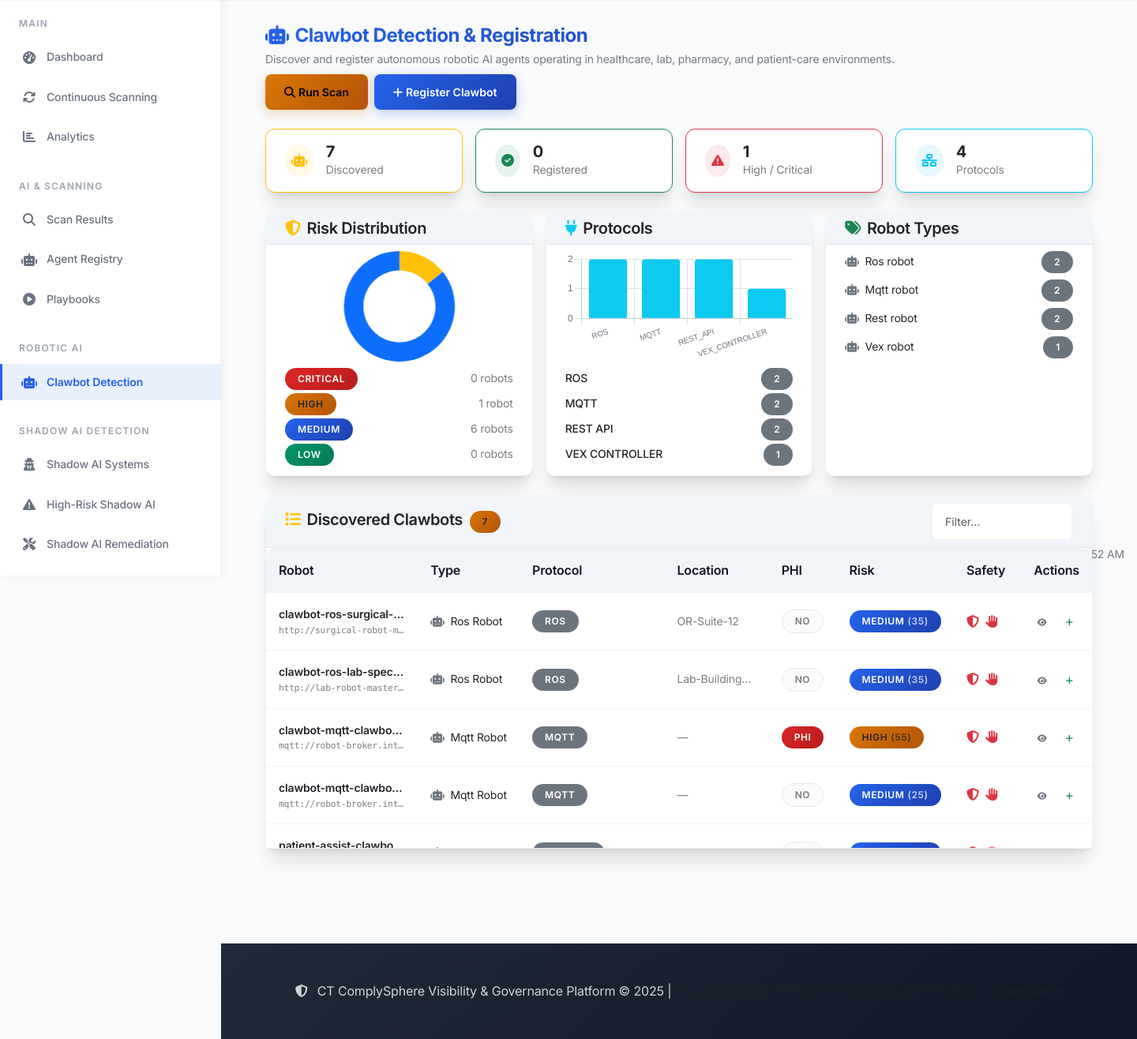
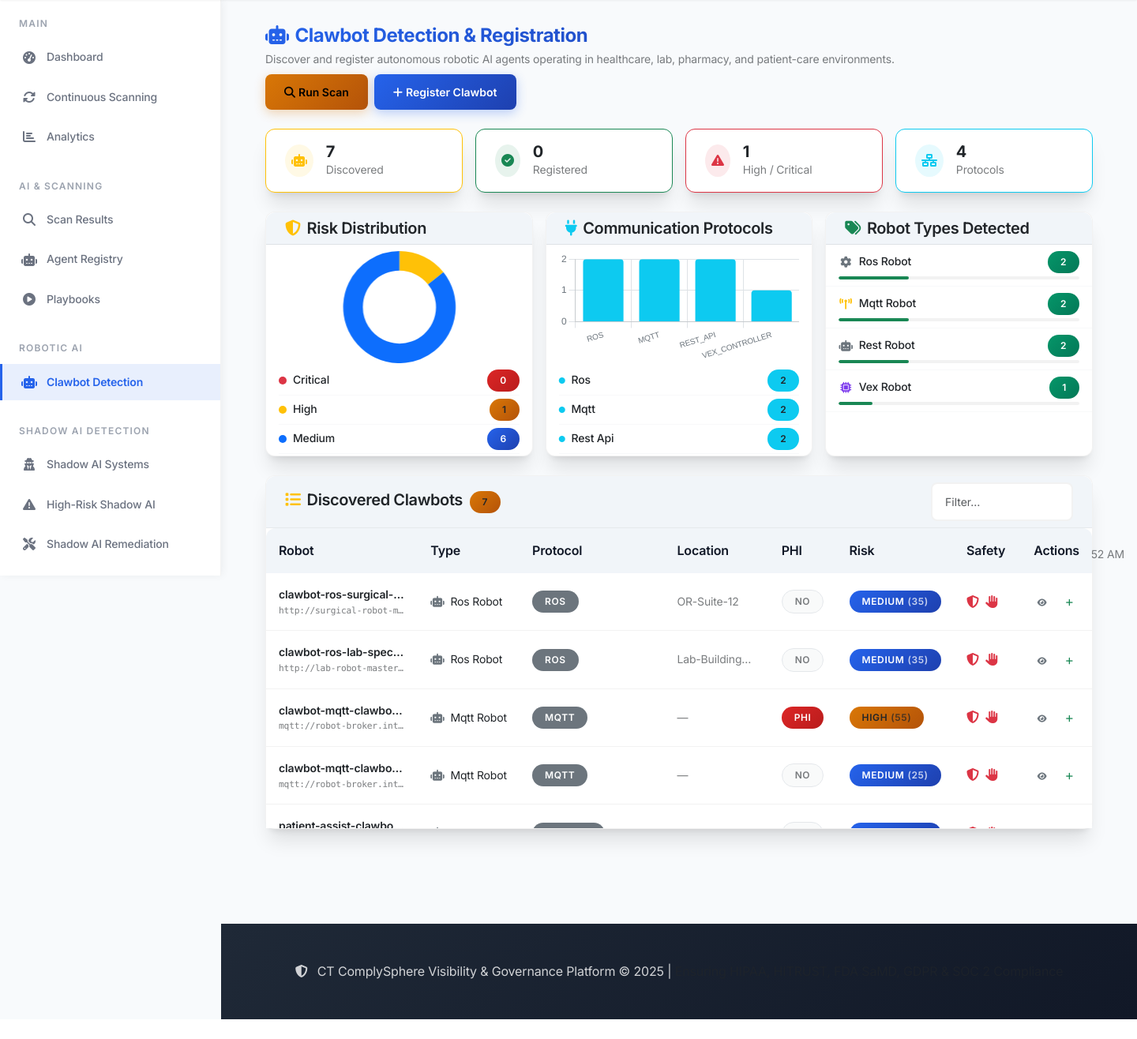
Before and after one commit to atulmishra84/CTComlySphere, a Flask app: page /clawbots in a window 1440 px wide. Shown: the part 71-1387 px from the top of the page at 79% size. After the commit the page ends 1362 px from the top, so only its background shows below. Run offline with Flask 3, Linux system fonts and the light colour scheme; some libraries are stand-ins or nearby versions.

Commit message:
Improve layout and styling of robot summary cards
Update `templates/clawbots.html` to redesign the Risk Distribution, Communication Protocols, and Robot Types Detected cards with fixed heights, improved chart/list ratios, and better visual styling.

Replit-Commit-Author: Agent
Replit-Commit-Session-Id: 438eae9b-95fa-4f5e-b33f-e2d388b30e4d
Replit-Commit-Checkpoint-Type: full_checkpoint
Replit-Commit-Event-Id: 4a8d58f9-94f1-448b-a4b0-2f9049de8ac8
Replit-Commit-Screenshot-Url: https://storage.googleapis.com/screenshot-production-us-central1/ca717978-62a6-4a7b-91da-8ab3a24c5b99/438eae9b-95fa-4f5e-b33f-e2d388b30e4d/MuadbXP
Replit-Helium-Checkpoint-Created: true

```diff
--- a/templates/clawbots.html
+++ b/templates/clawbots.html
@@ -91,29 +91,40 @@
         </div>
     </div>
 
-    <!-- Charts + Types row — side by side, compact -->
+    <!-- Charts + Types row — fixed-height, consistent cards -->
     <div class="row g-3 mb-4">
+
         <!-- Risk Distribution -->
-        <div class="col-lg-4">
-            <div class="card h-100">
-                <div class="card-header py-2">
+        <div class="col-md-4">
+            <div class="card" style="height:310px;">
+                <div class="card-header py-2 border-bottom">
                     <h6 class="card-title fw-semibold mb-0 small">
                         <i class="fas fa-shield-alt text-warning me-2"></i>Risk Distribution
                     </h6>
                 </div>
-                <div class="card-body py-2">
-                    <div style="height:140px;">
-                        <canvas id="riskChart"></canvas>
+                <div class="card-body d-flex flex-column p-0" style="overflow:hidden;">
+                    <div class="px-3 pt-2" style="height:150px;flex-shrink:0;">
+                        <canvas id="riskChart" style="display:block;width:100%;height:100%;"></canvas>
                     </div>
-                    <div class="mt-2">
+                    <div class="px-3 pb-2 pt-1" style="flex:1;overflow-y:auto;">
                         {% for level, count in risk_summary.items() %}
-                        <div class="d-flex justify-content-between align-items-center mb-1">
+                        <div class="d-flex justify-content-between align-items-center py-1 border-bottom border-light">
+                            <div class="d-flex align-items-center gap-2">
+                                <span class="rounded-circle d-inline-block flex-shrink-0"
+                                    style="width:10px;height:10px;background:
+                                    {% if level == 'CRITICAL' %}#dc3545
+                                    {% elif level == 'HIGH' %}#ffc107
+                                    {% elif level == 'MEDIUM' %}#0d6efd
+                                    {% else %}#198754{% endif %};"></span>
+                                <span class="small fw-medium">{{ level | capitalize }}</span>
+                            </div>
                             <span class="badge
                                 {% if level == 'CRITICAL' %}bg-danger
                                 {% elif level == 'HIGH' %}bg-warning text-dark
                                 {% elif level == 'MEDIUM' %}bg-primary
-                                {% else %}bg-success{% endif %}">{{ level }}</span>
-                            <span class="text-muted small">{{ count }} robot{{ 's' if count != 1 else '' }}</span>
+                                {% else %}bg-success{% endif %}">
+                                {{ count }}
+                            </span>
                         </div>
                         {% endfor %}
                     </div>
@@ -121,64 +132,91 @@
             </div>
         </div>
 
-        <!-- Protocol Breakdown -->
-        <div class="col-lg-4">
-            <div class="card h-100">
-                <div class="card-header py-2">
+        <!-- Communication Protocols -->
+        <div class="col-md-4">
+            <div class="card" style="height:310px;">
+                <div class="card-header py-2 border-bottom">
                     <h6 class="card-title fw-semibold mb-0 small">
-                        <i class="fas fa-plug text-info me-2"></i>Protocols
+                        <i class="fas fa-plug text-info me-2"></i>Communication Protocols
                     </h6>
                 </div>
-                <div class="card-body py-2">
+                <div class="card-body d-flex flex-column p-0" style="overflow:hidden;">
                     {% if protocol_counts %}
-                    <div style="height:140px;">
-                        <canvas id="protocolChart"></canvas>
+                    <div class="px-3 pt-2" style="height:150px;flex-shrink:0;">
+                        <canvas id="protocolChart" style="display:block;width:100%;height:100%;"></canvas>
                     </div>
-                    <div class="mt-2">
+                    <div class="px-3 pb-2 pt-1" style="flex:1;overflow-y:auto;">
                         {% for proto, count in protocol_counts.items() %}
-                        <div class="d-flex justify-content-between align-items-center mb-1">
-                            <span class="small fw-medium">{{ proto.replace('_', ' ').upper() }}</span>
-                            <span class="badge bg-secondary">{{ count }}</span>
+                        <div class="d-flex justify-content-between align-items-center py-1 border-bottom border-light">
+                            <div class="d-flex align-items-center gap-2">
+                                <i class="fas fa-circle text-info" style="font-size:0.5rem;"></i>
+                                <span class="small fw-medium">{{ proto.replace('_', ' ').title() }}</span>
+                            </div>
+                            <span class="badge bg-info text-dark">{{ count }}</span>
                         </div>
                         {% endfor %}
                     </div>
                     {% else %}
-                    <p class="text-muted small mb-0">No data yet — run a scan.</p>
+                    <div class="flex-grow-1 d-flex align-items-center justify-content-center">
+                        <div class="text-center text-muted">
+                            <i class="fas fa-plug fa-2x mb-2 opacity-25 d-block"></i>
+                            <small>No protocol data — run a scan.</small>
+                        </div>
+                    </div>
                     {% endif %}
                 </div>
             </div>
         </div>
 
-        <!-- Robot Types -->
-        <div class="col-lg-4">
-            <div class="card h-100">
-                <div class="card-header py-2">
+        <!-- Robot Types Detected -->
+        <div class="col-md-4">
+            <div class="card" style="height:310px;">
+                <div class="card-header py-2 border-bottom">
                     <h6 class="card-title fw-semibold mb-0 small">
-                        <i class="fas fa-tags text-success me-2"></i>Robot Types
+                        <i class="fas fa-tags text-success me-2"></i>Robot Types Detected
                     </h6>
                 </div>
-                <div class="card-body py-2" style="overflow-y:auto;max-height:260px;">
+                <div class="card-body p-0 d-flex flex-column" style="overflow:hidden;">
                     {% if type_counts %}
-                    {% for ctype, count in type_counts.items() %}
-                    <div class="d-flex justify-content-between align-items-center mb-2">
-                        <div class="small text-truncate me-2">
-                            {% if 'surgical' in ctype %}<i class="fas fa-scalpel text-danger me-1"></i>
-                            {% elif 'lab' in ctype or 'specimen' in ctype %}<i class="fas fa-vial text-warning me-1"></i>
-                            {% elif 'medication' in ctype or 'med' in ctype %}<i class="fas fa-pills text-info me-1"></i>
-                            {% elif 'patient' in ctype %}<i class="fas fa-user-injured text-primary me-1"></i>
-                            {% elif 'rehab' in ctype %}<i class="fas fa-dumbbell text-success me-1"></i>
-                            {% else %}<i class="fas fa-robot text-secondary me-1"></i>{% endif %}
-                            {{ ctype.replace('_', ' ') | capitalize }}
+                    <div style="flex:1;overflow-y:auto;">
+                        {% for ctype, count in type_counts.items() %}
+                        {% set total = type_counts.values() | sum %}
+                        {% set pct = ((count / total) * 100) | round(0) | int %}
+                        <div class="px-3 py-2 border-bottom border-light">
+                            <div class="d-flex justify-content-between align-items-center mb-1">
+                                <div class="d-flex align-items-center gap-2 small fw-medium text-truncate me-2">
+                                    {% if 'surgical' in ctype %}<i class="fas fa-scalpel text-danger fa-fw"></i>
+                                    {% elif 'lab' in ctype or 'specimen' in ctype %}<i class="fas fa-vial text-warning fa-fw"></i>
+                                    {% elif 'medication' in ctype or 'med' in ctype %}<i class="fas fa-pills text-info fa-fw"></i>
+                                    {% elif 'patient' in ctype %}<i class="fas fa-user-injured text-primary fa-fw"></i>
+                                    {% elif 'rehab' in ctype %}<i class="fas fa-dumbbell text-success fa-fw"></i>
+                                    {% elif 'ros' in ctype %}<i class="fas fa-cog text-secondary fa-fw"></i>
+                                    {% elif 'mqtt' in ctype %}<i class="fas fa-broadcast-tower text-warning fa-fw"></i>
+                                    {% elif 'vex' in ctype %}<i class="fas fa-microchip text-purple fa-fw" style="color:#7c3aed;"></i>
+                                    {% else %}<i class="fas fa-robot text-secondary fa-fw"></i>{% endif %}
+                                    <span class="text-truncate">{{ ctype.replace('_', ' ') | title }}</span>
+                                </div>
+                                <span class="badge bg-success flex-shrink-0">{{ count }}</span>
+                            </div>
+                            <div class="progress" style="height:4px;">
+                                <div class="progress-bar bg-success" role="progressbar"
+                                     style="width:{{ pct }}%;" aria-valuenow="{{ pct }}" aria-valuemin="0" aria-valuemax="100"></div>
+                            </div>
                         </div>
-                        <span class="badge bg-secondary flex-shrink-0">{{ count }}</span>
+                        {% endfor %}
                     </div>
-                    {% endfor %}
                     {% else %}
-                    <p class="text-muted small mb-0">No type data yet.</p>
+                    <div class="flex-grow-1 d-flex align-items-center justify-content-center">
+                        <div class="text-center text-muted">
+                            <i class="fas fa-robot fa-2x mb-2 opacity-25 d-block"></i>
+                            <small>No robot types detected yet.</small>
+                        </div>
+                    </div>
                     {% endif %}
                 </div>
             </div>
         </div>
+
     </div>
 
     <!-- Discovered Clawbots Table — fixed height, compact columns -->
```
